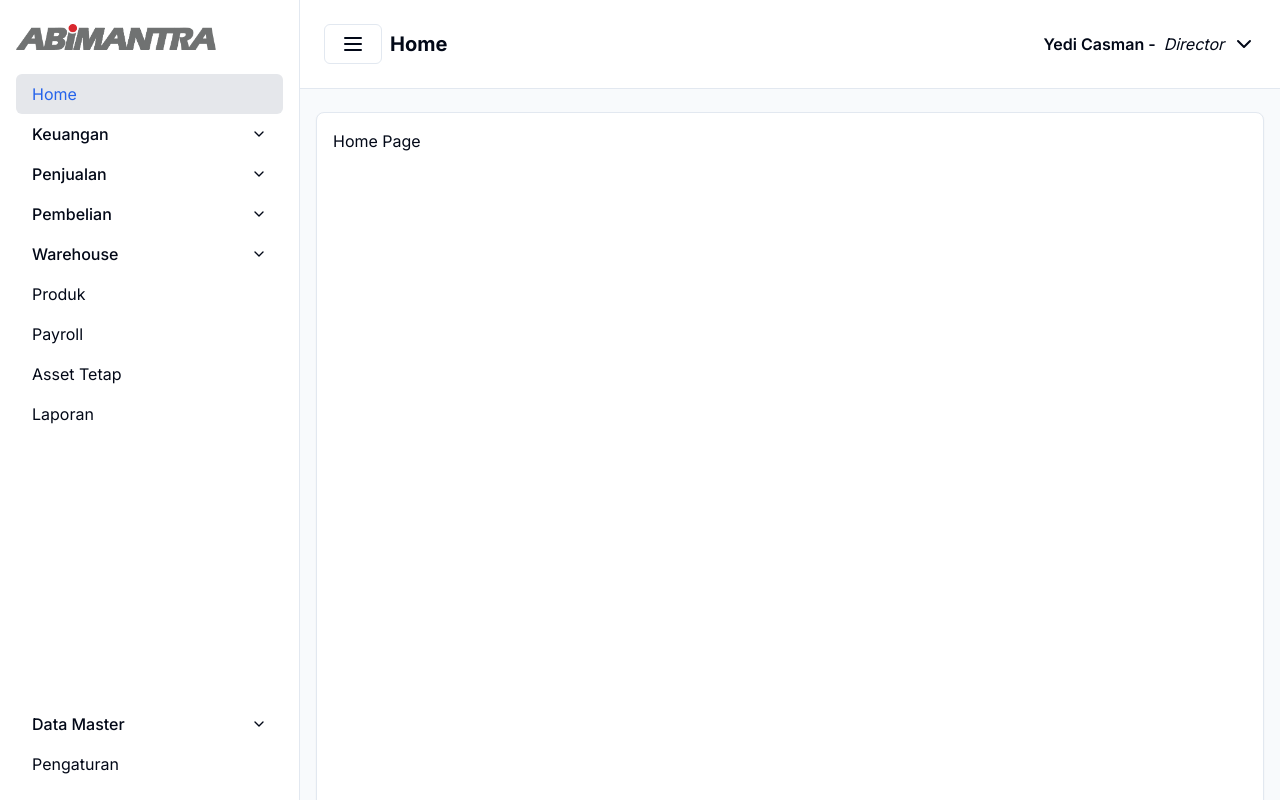
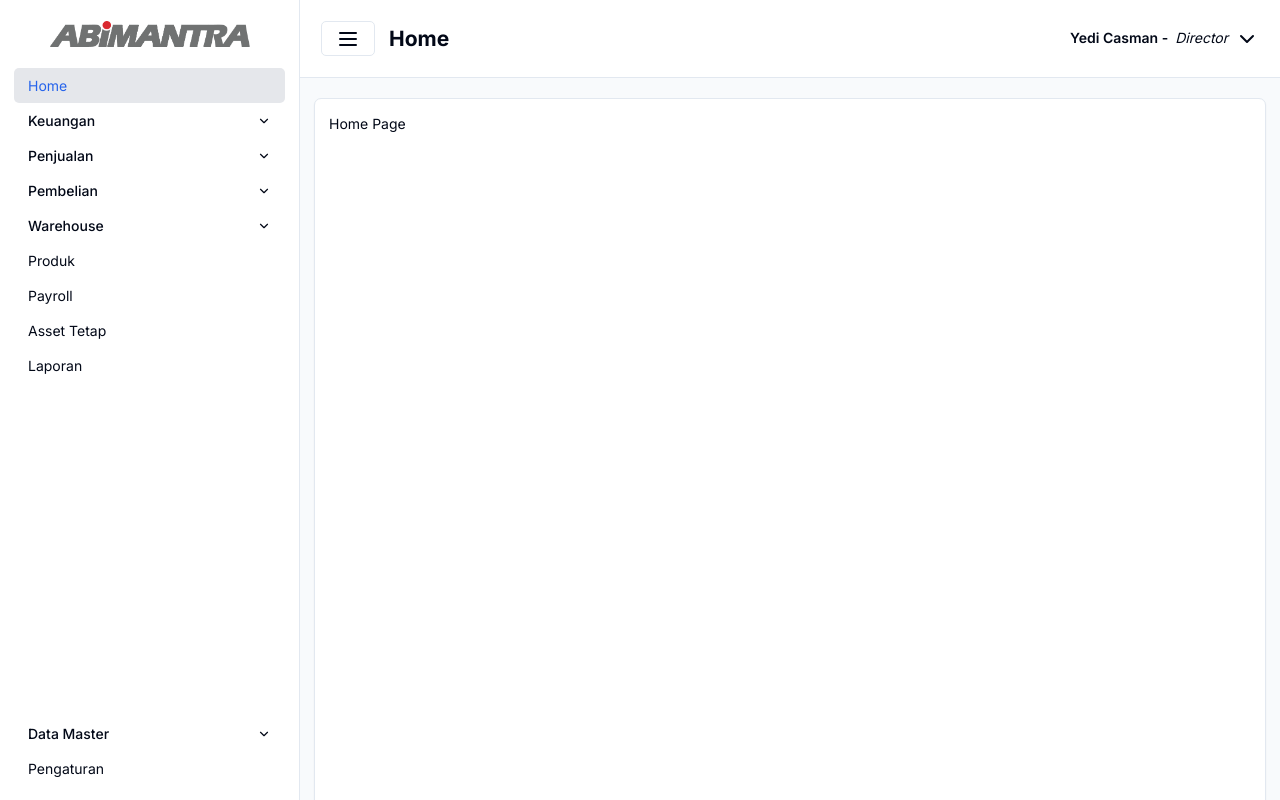
Before and after one commit to fadilmf/akuntansi-app, a Next.js app: page / in a window 1280 px wide. Shown: the top 800 px of the page. Built offline with nearby package versions, Linux system fonts and the light colour scheme.

Commit message:
change font size

```diff
--- a/src/components/Navbar.tsx
+++ b/src/components/Navbar.tsx
@@ -20,7 +20,7 @@ import { ModeToggle } from "./ModeToggle";
 import { Button } from "./ui/button";
 import Link from "next/link";
 import { usePageTitle } from "@/contexts/PageTitleContext";
-import Sidebar from "./Sidebar";
+import Sidebar from "./navigation/Sidebar";
 
 // export default function Navbar() {
 //   const { setTitle, title } = usePageTitle();
@@ -86,7 +86,7 @@ export default function Navbar({ isSidebarOpen, toggleSidebar }: any) {
           <Button className="" variant={"outline"} onClick={toggleSidebar}>
             <Menu size={24} />
           </Button>
-          <h1 className="text-xl font-bold">{title}</h1>
+          <h1 className="text-2xl ml-2 font-bold">{title}</h1>
         </div>
         <div className="hidden md:flex gap-2 mt-4 lg:mt-0">
           <h2 className="font-semibold">Yedi Casman -</h2>
--- a/src/components/Sidebar.tsx
+++ b/src/components/navigation/Sidebar.tsx
@@ -1,7 +1,7 @@
 "use client";
 
 import React, { useEffect, useState } from "react";
-import ProfileCard from "./ProfileCard";
+import ProfileCard from "../ProfileCard";
 import {
   Command,
   CommandEmpty,
@@ -10,7 +10,7 @@ import {
   CommandItem,
   CommandList,
   CommandSeparator,
-} from "./ui/command";
+} from "../ui/command";
 import {
   Banknote,
   ChartArea,
@@ -27,8 +27,8 @@ import {
   AccordionContent,
   AccordionItem,
   AccordionTrigger,
-} from "./ui/accordion";
-import { ScrollArea } from "./ui/scroll-area";
+} from "../ui/accordion";
+import { ScrollArea } from "../ui/scroll-area";
 import { usePathname, useRouter } from "next/navigation";
 
 export default function Sidebar({ isOpen, toggleSidebar }: any) {
@@ -281,14 +281,14 @@ export default function Sidebar({ isOpen, toggleSidebar }: any) {
       <div className="flex gap-2 justify-between items-center">
         <Link
           href={"/"}
-          className="font-bold text-4xl flex justify-center py-2"
+          className="font-bold text-4xl flex justify-center py-2 w-full"
           onClick={() => toggleSidebar(false)}
         >
           <Image src={"/logo_web.png"} alt="logo" width={200} height={200} />
         </Link>
         <button
           onClick={toggleSidebar}
-          className="md:hidden self-end text-2xl mb-4"
+          className="md:hidden font-bold text-xl flex justify-center "
         >
           ✕
         </button>
--- a/src/styles/globals.css
+++ b/src/styles/globals.css
@@ -67,3 +67,7 @@
     @apply bg-background text-foreground;
   }
 }
+
+html {
+  font-size: 14px; /* Adjust this value as needed */
+}
```
Also changed, not shown: src/components/navigation/menuList.ts (added).
